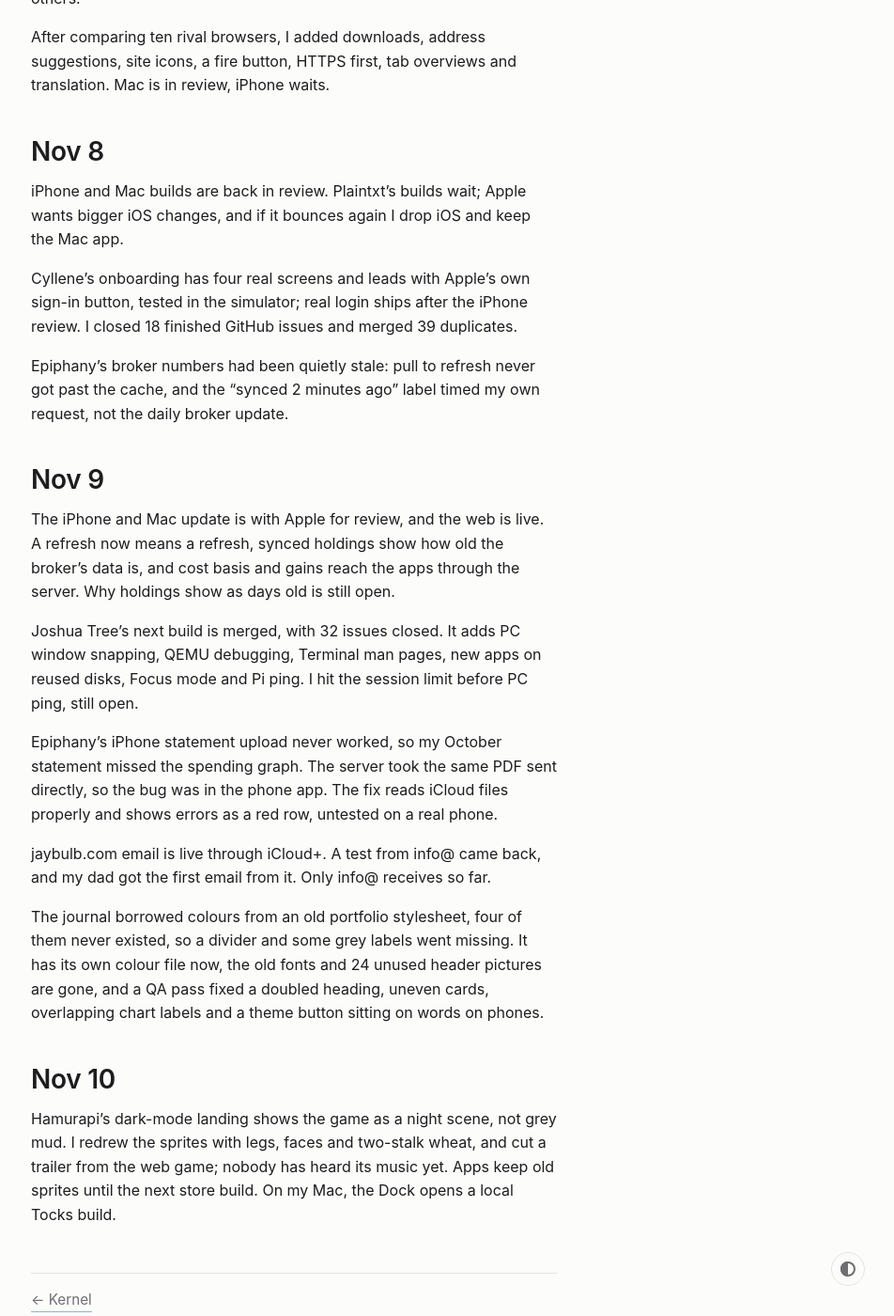
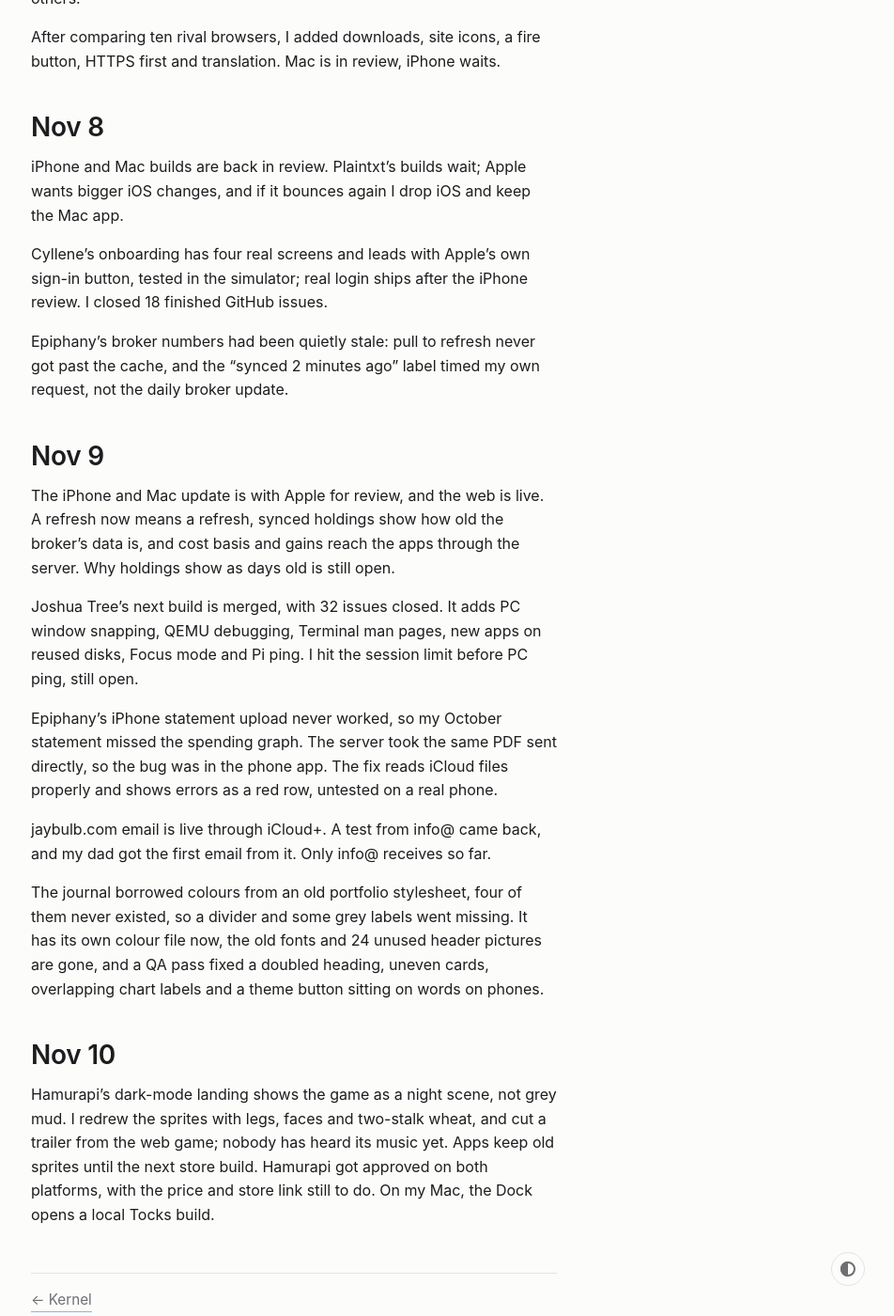
Before and after one commit to nulljosh/journal, a Jekyll site: the page built from _posts/2026-10-02-october.md, in a window 1280 px wide and 1400 px high, scrolled down 4312 px. Shown: the whole window at 94% size, without its empty margins (327-1279 px from the left). Built offline with Jekyll 4.4.1, drawn with Linux system fonts in a browser that asks for light colours; some of the changed text lies outside the part shown.

Commit message:
October: Hamurapi approved on both platforms
Co-Authored-By: Claude Haiku 5.5 <noreply@anthropic.com>

```diff
--- a/_posts/2026-10-02-october.md
+++ b/_posts/2026-10-02-october.md
@@ -97,13 +97,13 @@ Apple rejected Elah, Co-Stanza and Sighting as spam lookalikes. I answered all s
 
 Nimble's fix for a glider article answering "What's 9+10" cleared Apple tonight. Bugle is keeping its name, Bugles, after checking about 200 others.
 
-After comparing ten rival browsers, I added downloads, address suggestions, site icons, a fire button, HTTPS first, tab overviews and translation. Mac is in review, iPhone waits.
+After comparing ten rival browsers, I added downloads, site icons, a fire button, HTTPS first and translation. Mac is in review, iPhone waits.
 
 ## Nov 8
 
 iPhone and Mac builds are back in review. Plaintxt's builds wait; Apple wants bigger iOS changes, and if it bounces again I drop iOS and keep the Mac app.
 
-Cyllene's onboarding has four real screens and leads with Apple's own sign-in button, tested in the simulator; real login ships after the iPhone review. I closed 18 finished GitHub issues and merged 39 duplicates.
+Cyllene's onboarding has four real screens and leads with Apple's own sign-in button, tested in the simulator; real login ships after the iPhone review. I closed 18 finished GitHub issues.
 
 Epiphany's broker numbers had been quietly stale: pull to refresh never got past the cache, and the "synced 2 minutes ago" label timed my own request, not the daily broker update.
 
@@ -121,4 +121,4 @@ The journal borrowed colours from an old portfolio stylesheet, four of them neve
 
 ## Nov 10
 
-Hamurapi's dark-mode landing shows the game as a night scene, not grey mud. I redrew the sprites with legs, faces and two-stalk wheat, and cut a trailer from the web game; nobody has heard its music yet. Apps keep old sprites until the next store build. On my Mac, the Dock opens a local Tocks build.
+Hamurapi's dark-mode landing shows the game as a night scene, not grey mud. I redrew the sprites with legs, faces and two-stalk wheat, and cut a trailer from the web game; nobody has heard its music yet. Apps keep old sprites until the next store build. Hamurapi got approved on both platforms, with the price and store link still to do. On my Mac, the Dock opens a local Tocks build.
```
Also changed, not shown: other parts of _posts/2026-10-02-october.md (+2 -2 lines).
